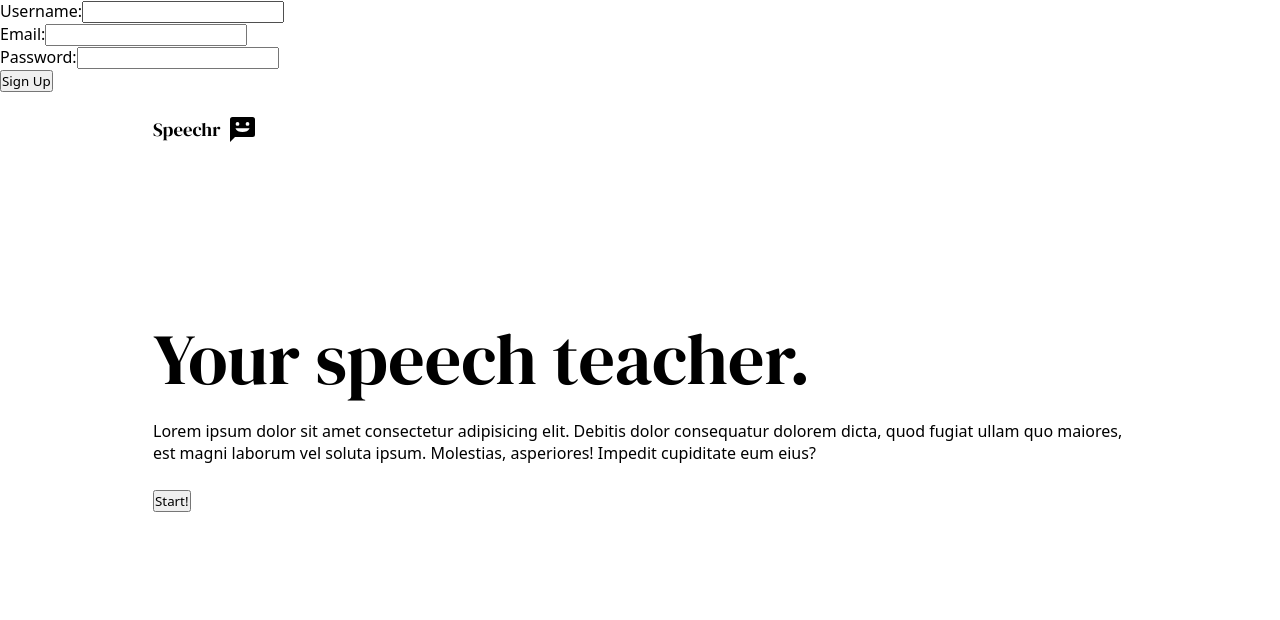
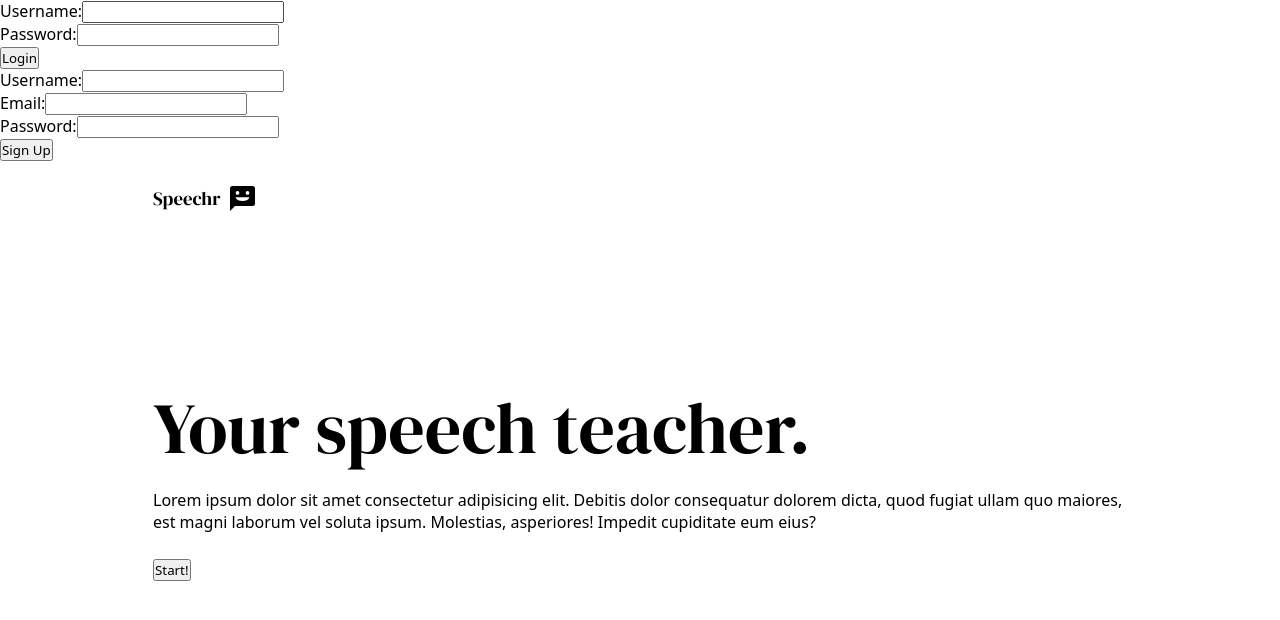
Before and after one commit to axolotl-salamander/speechmander, a React app: page / in a window 1280 px wide. Shown: the top 620 px of the page. Built offline with nearby package versions, Linux system fonts and the light colour scheme; what mic-recorder-to-mp3 would draw is missing.

Commit message:
login & signup done

```diff
--- /dev/null
+++ b/client/components/login.jsx
@@ -0,0 +1,66 @@
+import React, { useState } from "react";
+
+function Login() {
+  const [verifyData, setVerifyData] = useState({
+    username: "",
+    password: "",
+  });
+
+  const handleSubmit = (event) => {
+    event.preventDefault();
+    //send data to server
+    fetch("/user/verify", {
+      method: "POST",
+      headers: {
+        "Content-Type": "application/json",
+      },
+      body: JSON.stringify(verifyData),
+    })
+      .then((response) => {
+        return response.json();
+      })
+      .then((data) => {
+        console.log("Success:", data);
+      })
+      .catch((error) => {
+        console.error("Error:", error);
+      });
+  };
+
+  const handleChange = (event) => {
+    setVerifyData({
+      ...verifyData,
+      [event.target.name]: event.target.value,
+    });
+  };
+
+  return (
+    <form id = "loginForm" onSubmit={handleSubmit}>
+      <div>
+        <label htmlFor="username">Username:</label>
+        <input
+          type="text"
+          id="username"
+          name="username"
+          value={verifyData.username}
+          onChange={handleChange}
+          required
+        />
+      </div>
+      <div>
+        <label htmlFor="password">Password:</label>
+        <input
+          type="password"
+          id="password"
+          name="password"
+          value={verifyData.password}
+          onChange={handleChange}
+          required
+        />
+      </div>
+      <button type="submit">Login</button>
+    </form>
+  );
+}
+
+export default Login;
--- a/client/containers/1Welcome.jsx
+++ b/client/containers/1Welcome.jsx
@@ -2,7 +2,7 @@ import React from 'react';
 import { useSelector, useDispatch } from 'react-redux';
 import ButtonComponent from '../components/ButtonComponent.jsx';
 import Signup from '../components/signup.jsx';
-
+import Login from '../components/login.jsx';
 
 const WelcomeContainer = () => {
   const activeState = useSelector((state) => state.audio.render);
@@ -11,6 +11,9 @@ const WelcomeContainer = () => {
   return (
     <>
     <div>
+      <Login/>
+      </div>
+      <div>
       <Signup/>
       </div>
       <div className="nav-container">
```
Also changed, not shown: 1 other file (tests, documents, lock files or other folders).
